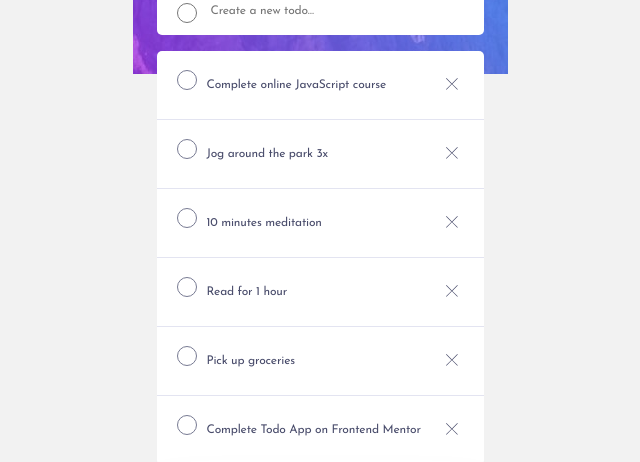
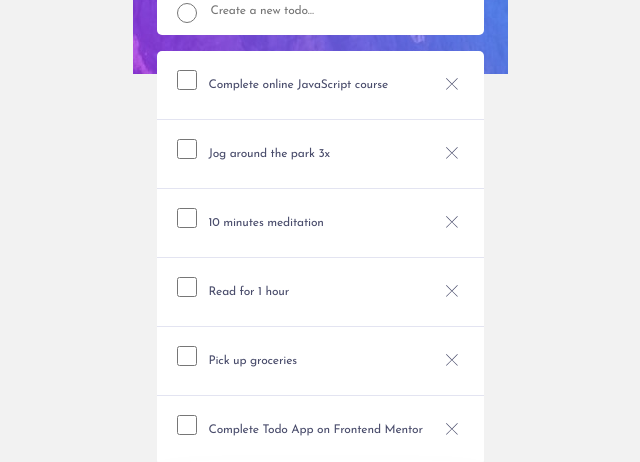
Before and after one commit to AniAvazneli/ToDo-List, a React (Create React App) app: page / in a window 1280 px wide. Shown: the part 134-596 px from the top of the page, without its empty margins (320-960 px from the left). Built offline with nearby package versions, Linux system fonts and the light colour scheme.

Commit message:
added toggle on checkbox

```diff
--- a/src/Todo.jsx
+++ b/src/Todo.jsx
@@ -3,36 +3,23 @@ import { useState } from 'react';
 import Cross from './images/icon-cross.svg';
 
 const ToDo = (props) => {
-    const [todoClass, setTodoClass] = useState("");
-    const isLoggedIn = false;
-    const handleChange = event => {
-        if (event.target.checked) {
-            props.reNewStuatus(props.todo.id, true);
-            setTodoClass("isDone");
-        } else {
-            props.reNewStuatus(props.todo.id, false);
-            setTodoClass("");
-        }
-    };
-    const removeChecked = event =>{
-        if (event.target.checked) {
-            props.reNewStuatus(props.todo.id, false);
-            setTodoClass("");
-        } else {
-            props.reNewStuatus(props.todo.id, true);
-            setTodoClass("isDone");
-        }
+    // const [todoClass, setTodoClass] = useState("");
+    const [btnState, setBtnState] = useState(false);
+    function handleClick(){
+        setBtnState(!btnState);
+        console.log(btnState);
     }
 
+
     return (
-        <li className={`listItem ${todoClass}`}>
+        <li className={`listItem`}>
             <div className="todoesWithoutHr">
                 <div className='todoesWithoutX'>
-                    <input onChange={handleChange} onClick={removeChecked} className="checkbox" type="radio" />
-                    <h3 className="todoTexts">{props.todo.task}</h3>
+                    <input onChange={handleClick} className={`checkbox ${btnState ? "active": ""}`} type="checkbox" />
+                    <h3 className={`todoTexts ${btnState ? "active": ""}`}>{props.todo.task}</h3>
                 </div>
                 <button>
-                    <img className="xImage" src={Cross} alt="cross" style={isLoggedIn ? styles.cross : styles.other} />
+                    <img className="xImage" src={Cross} alt="cross" />
                 </button>
             </div>
             <hr></hr>
@@ -41,10 +28,3 @@ const ToDo = (props) => {
 };
 
 export default ToDo;
-
-const styles = {
-    cross: {
-        width: 12,
-        backgroundColor: 'red'
-    }
-};
--- a/src/index.css
+++ b/src/index.css
@@ -284,14 +284,35 @@ button {
     font-weight: 700;
     font-size: 14px;
     line-height: 14px;
-    /* identical to box height */
-
     letter-spacing: -0.194444px;
-
     color: #3A7CFD;
 }
 
-.TodoList input {
+/* .TodoList input {
+    -webkit-appearance: none;
+    border: 1px solid hsl(234, 11%, 52%);
+    height: 20px;
+    width: 20px;
+    border-radius: 50%;
+    margin-right: 10px;
+    cursor: pointer;
+} */
+.checkbox{
+    border-radius: 50%;
+    border: 1px solid hsl(234, 11%, 52%);
+}
+input.active {
+    background: url('images/icon-check.svg'), linear-gradient(to right, hsl(192, 100%, 67%), hsl(280, 87%, 65%));
+    background-repeat: no-repeat;
+    background-position: center;
+    border: none;
+    font-family: 'Josefin Sans';
+    font-style: normal;
+    font-weight: 400;
+    font-size: 12px;
+    line-height: 12px;
+    letter-spacing: -0.166667px;
+    text-decoration-line: line-through;
     -webkit-appearance: none;
     border: 1px solid hsl(234, 11%, 52%);
     height: 20px;
@@ -300,15 +321,7 @@ button {
     margin-right: 10px;
     cursor: pointer;
 }
-
-.TodoList input:checked {
-    background: url('images/icon-check.svg'), linear-gradient(to right, hsl(192, 100%, 67%), hsl(280, 87%, 65%));
-    background-repeat: no-repeat;
-    background-position: center;
-    border: none;
-}
-
-.isDone {
+h3.active{
     font-family: 'Josefin Sans';
     font-style: normal;
     font-weight: 400;
```
